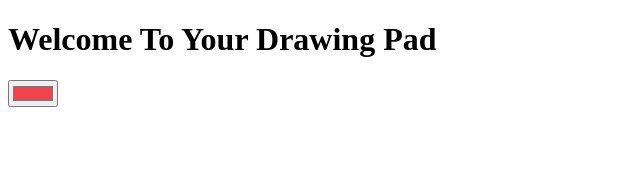
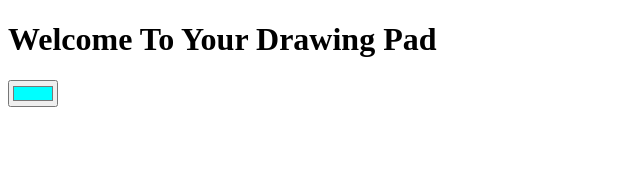
Before and after one commit to catcstevens/canvas, a React (Create React App) app: page / in a window 1280 px wide. Shown: the top 170 px of the page, without its empty margins (0-640 px from the left). Built offline with nearby package versions, Linux system fonts and the light colour scheme.

Commit message:
added an event listener on colour change

```diff
--- a/src/App.js
+++ b/src/App.js
@@ -6,7 +6,7 @@ class App extends Component {
         return (
             <div>
                 <h1> Welcome To Your Drawing Pad </h1>
-                <ColourSelector hex="#f4424b" />
+                <ColourSelector />
             </div>
         );
     }
--- a/src/components/ColourSelector.js
+++ b/src/components/ColourSelector.js
@@ -4,9 +4,13 @@ class ColourSelector extends Component {
     render(){
         const { hex } =this.props;
         return (
-            <input type='color' defaultValue={hex} />
+            <input type='color' defaultValue={hex} onChange={(event) => console.log(event)} />
         );
     }
 }
 
+ColourSelector.defaultProps = {
+    hex: "#00ffff"
+}
+
 export default ColourSelector;
```
